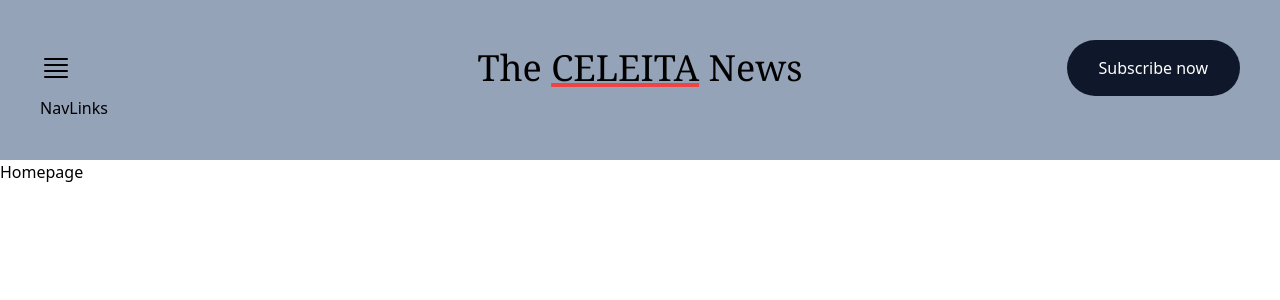
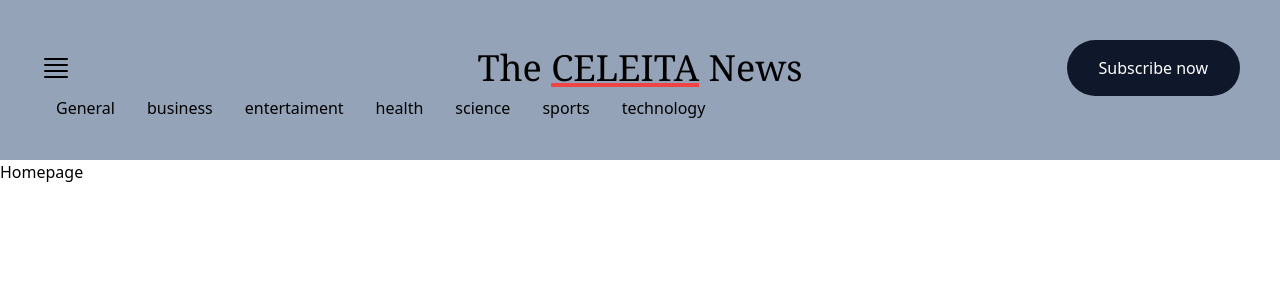
Before and after one commit to JulianCeleita/news-next, a Next.js app: page / in a window 1280 px wide. Shown: the top 300 px of the page. Built offline with nearby package versions, Linux system fonts and the light colour scheme.

Commit message:
added isActive and elements navLink to the navBar

```diff
--- /dev/null
+++ b/app/NavLink.tsx
@@ -0,0 +1,14 @@
+import Link from "next/link";
+type Props = {
+  category: string;
+  isActive: boolean;
+};
+
+function NavLink({ category, isActive }: Props) {
+  return <Link href={`/news/${category}`}
+  className={`navLink ${isActive &&
+    "underline decoration-red-500 underline-offset-4 fonr-bold text-lg"}`}>
+        {category}
+        </Link>;
+}
+export default NavLink;
--- a/app/NavLinks.tsx
+++ b/app/NavLinks.tsx
@@ -1,6 +1,25 @@
+"use client";
+
+import { usePathname } from "next/navigation";
+import { categories } from "../constants";
+import NavLink from "./NavLink";
+
 function NavLinks() {
+  const pathname = usePathname();
+  const isActive = (path: string) => {
+    return pathname?.split("/").pop() === path;
+  };
+
   return (
-    <div>NavLinks</div>
-  )
+    <nav>
+      {categories.map((category) => (
+        <NavLink
+          key={category}
+          category={category}
+          isActive={isActive(category)}
+        />
+      ))}
+    </nav>
+  );
 }
-export default NavLinks
+export default NavLinks;
--- a/styles/globals.css
+++ b/styles/globals.css
@@ -1,3 +1,10 @@
 @tailwind base;
 @tailwind components;
 @tailwind utilities;
+
+@layer components {
+    .navLink {
+        @apply hover:underline decoration-red-500 text-center decoration-2 active:underline underline-offset-8 rounded-full p-4 cursor-pointer
+        hover:font-bold capitalize hover:scale-110 transition-transform duration-200 ease-out;
+    }
+}
```
